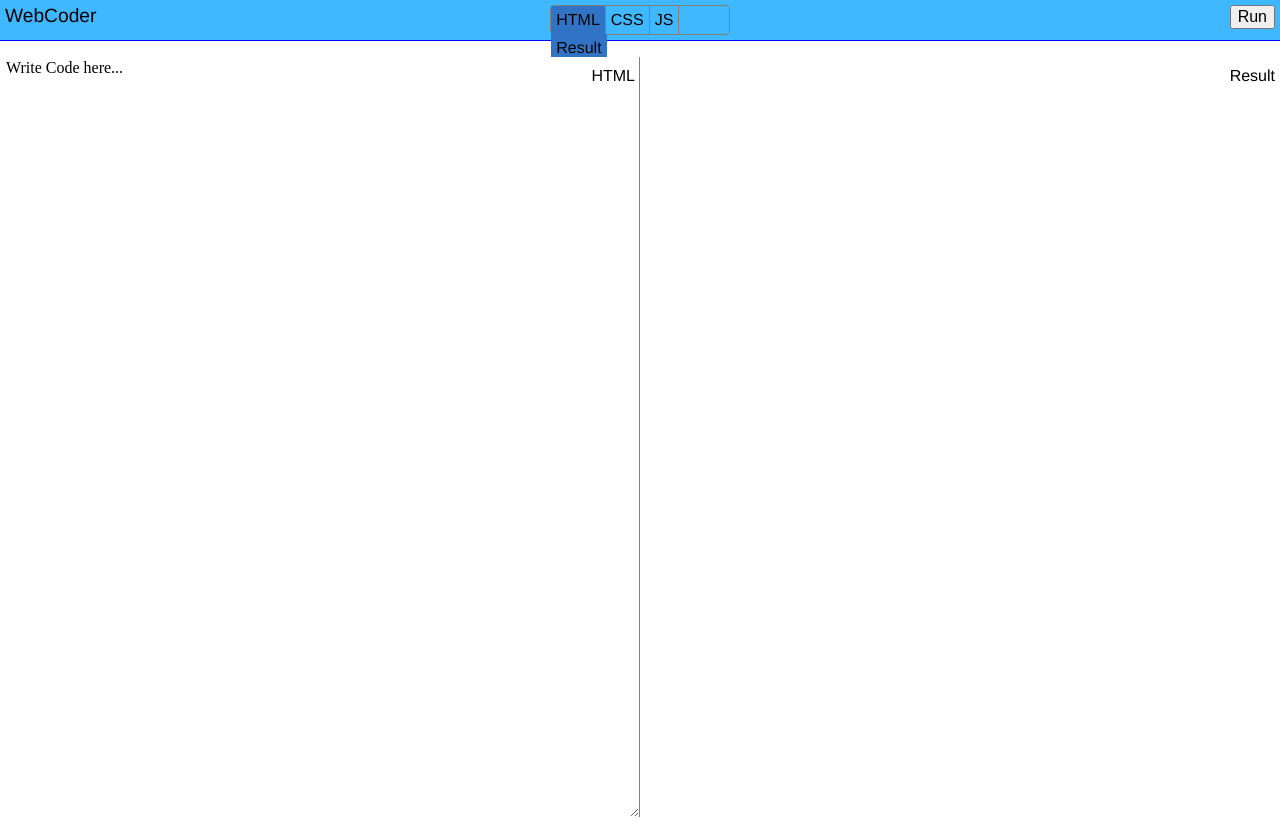
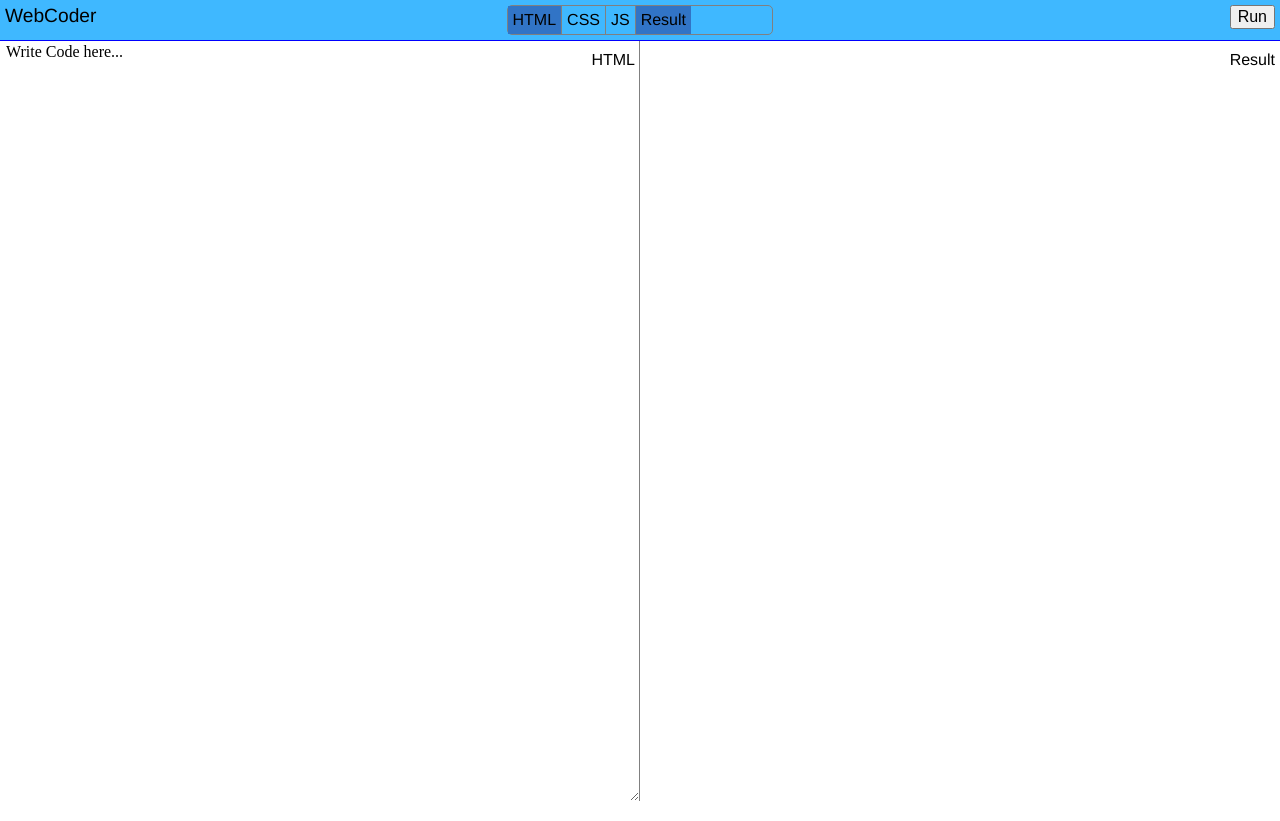
Before and after one commit to rishabh-bhatia/WebsiteCoder, a plain HTML site: page index.html in a window 1280 px wide. Drawn offline with nearby package versions, Linux system fonts and the light colour scheme.

Commit message:
Toggle button Adjustments
Width

```diff
--- a/index.html
+++ b/index.html
@@ -45,7 +45,7 @@
 		#toggle{
 
 			list-style: none;
-			width:177.5px;
+			width:20.7%;
 			border:1px solid grey;
 			margin: 0 auto;
 			padding: 0px;
```
